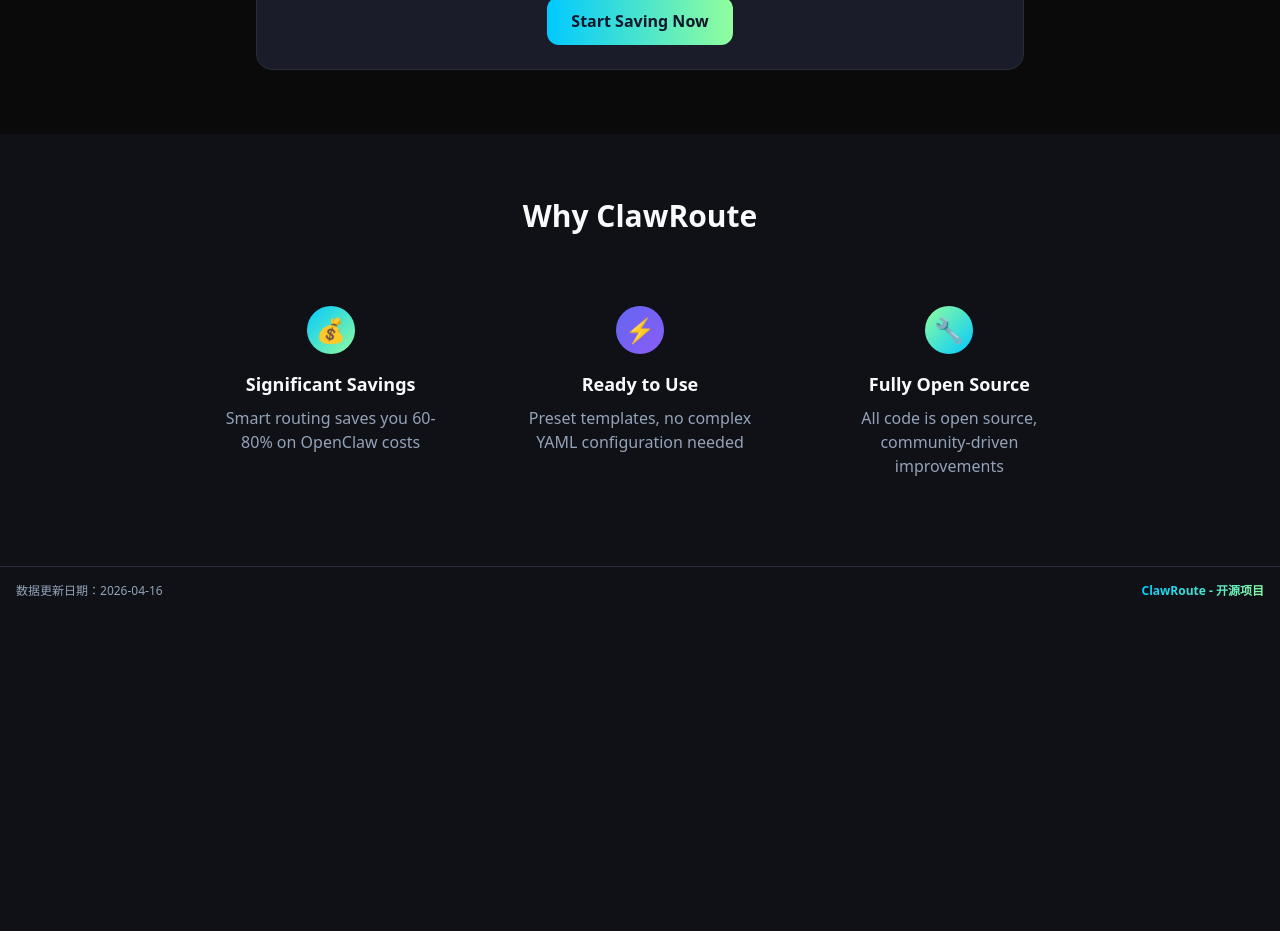
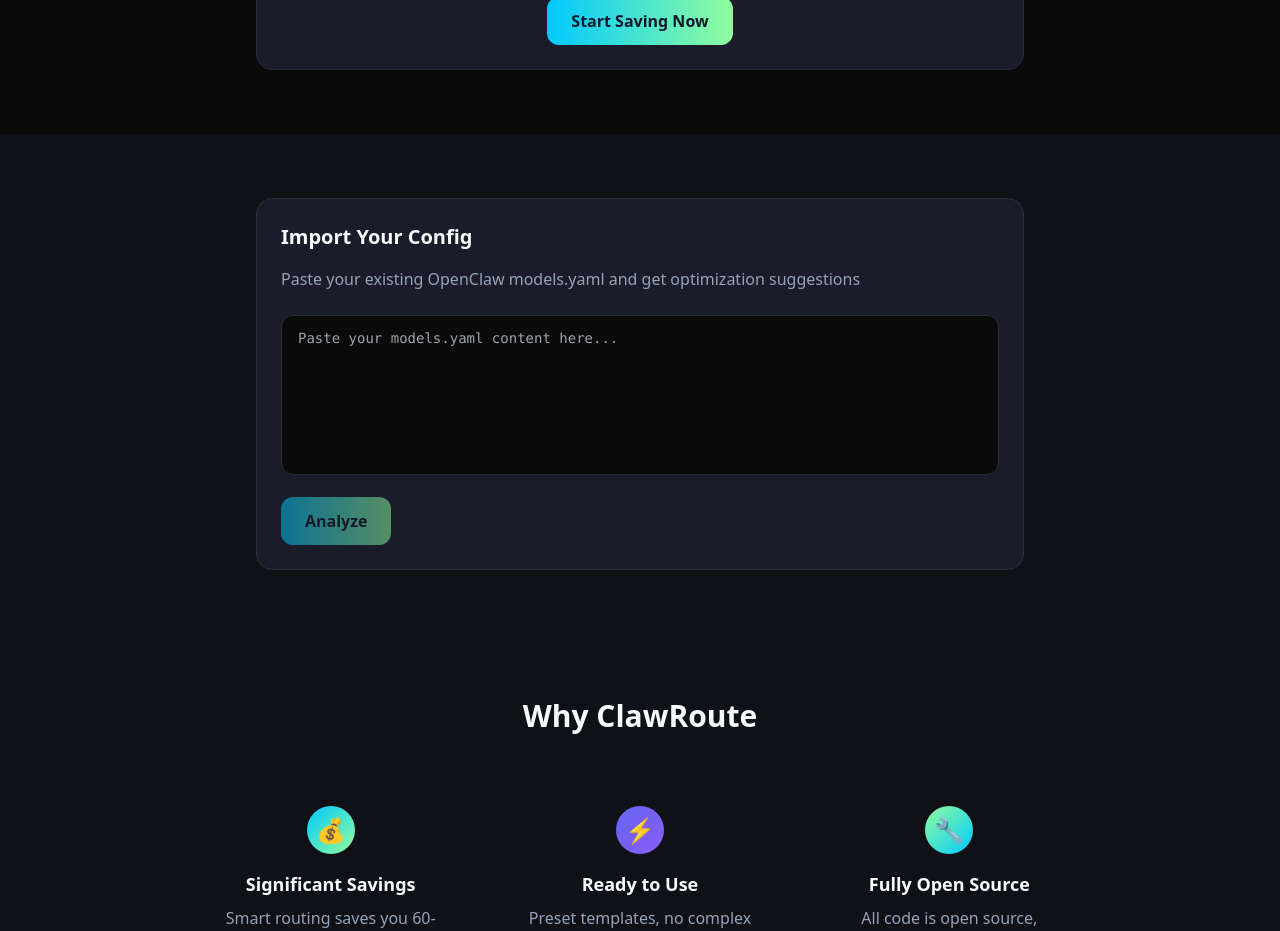
Before and after one commit to tancau/clawroute, a Next.js app: page /templates in a window 1280 px wide. Shown: the part 2460-3391 px from the top of the page. Before the commit the page ends 3075 px from the top, so only its background shows below. Built offline with nearby package versions, Linux system fonts and the light colour scheme.

Commit message:
feat: add config importer component
- Paste existing models.yaml for analysis
- Detects common configuration issues
- Provides optimization suggestions
- CTA to generate optimized config
- Full i18n support (en/zh)

```diff
--- a/app/[locale]/page.tsx
+++ b/app/[locale]/page.tsx
@@ -6,6 +6,7 @@
 import { TestimonialCard } from '@/components/TestimonialCard';
 import { CodeBlock } from '@/components/CodeBlock';
 import { CostCalculator } from '@/components/CostCalculator';
+import { ConfigImporter } from '@/components/ConfigImporter';
 
 export default function Home() {
   const t = useTranslations('home');
@@ -106,6 +107,13 @@
         </div>
       </section>
 
+      {/* Config Importer */}
+      <section className="px-4 py-16">
+        <div className="max-w-3xl mx-auto">
+          <ConfigImporter />
+        </div>
+      </section>
+
       {/* Features */}
       <section className="px-4 py-16">
         <div className="max-w-4xl mx-auto">
--- /dev/null
+++ b/components/ConfigImporter.tsx
@@ -0,0 +1,142 @@
+'use client';
+
+import { useState } from 'react';
+import { useTranslations } from 'next-intl';
+
+export function ConfigImporter() {
+  const t = useTranslations('importer');
+  const [yaml, setYaml] = useState('');
+  const [analyzing, setAnalyzing] = useState(false);
+  const [result, setResult] = useState<{
+    issues: string[];
+    suggestions: string[];
+  } | null>(null);
+
+  const analyze = async () => {
+    if (!yaml.trim()) return;
+
+    setAnalyzing(true);
+    setResult(null);
+
+    // Simple rule-based analysis (in production, this could call an AI)
+    const issues: string[] = [];
+    const suggestions: string[] = [];
+
+    // Check for missing provider configs
+    if (!yaml.includes('baseUrl') && yaml.includes('provider:')) {
+      issues.push(t('issues.missingBaseUrl'));
+      suggestions.push(t('suggestions.addBaseUrl'));
+    }
+
+    // Check for expensive models without conditions
+    if (yaml.includes('gpt-4') && !yaml.includes('condition:')) {
+      issues.push(t('issues.gpt4NoCondition'));
+      suggestions.push(t('suggestions.routeGpt4'));
+    }
+
+    // Check for missing free tier
+    if (!yaml.includes('free') && !yaml.includes('cost: 0')) {
+      issues.push(t('issues.noFreeTier'));
+      suggestions.push(t('suggestions.addFreeTier'));
+    }
+
+    // Check for default rule
+    if (!yaml.includes('default:') && !yaml.includes('- model:')) {
+      issues.push(t('issues.noDefault'));
+      suggestions.push(t('suggestions.addDefault'));
+    }
+
+    // Simulate analysis delay
+    await new Promise(resolve => setTimeout(resolve, 1000));
+
+    setResult({ issues, suggestions });
+    setAnalyzing(false);
+  };
+
+  return (
+    <div className="bg-[#1a1d29] rounded-2xl p-6 border border-[#2a2d3a]">
+      <h3 className="text-xl font-bold text-[#f8fafc] mb-4">{t('title')}</h3>
+      <p className="text-[#94a3b8] mb-6">{t('description')}</p>
+
+      <div className="mb-4">
+        <textarea
+          value={yaml}
+          onChange={(e) => setYaml(e.target.value)}
+          placeholder={t('placeholder')}
+          className="w-full h-40 px-4 py-3 bg-[#0a0a0a] border border-[#2a2d3a] rounded-xl text-[#f8fafc] font-mono text-sm focus:border-[#00c9ff] focus:outline-none resize-none"
+        />
+      </div>
+
+      <div className="flex gap-3">
+        <button
+          onClick={analyze}
+          disabled={!yaml.trim() || analyzing}
+          className="px-6 py-3 bg-gradient-to-r from-[#00c9ff] to-[#92fe9d] text-[#0f172a] font-semibold rounded-xl hover:opacity-90 transition-opacity disabled:opacity-50 disabled:cursor-not-allowed"
+        >
+          {analyzing ? t('analyzing') : t('analyze')}
+        </button>
+
+        {yaml && (
+          <button
+            onClick={() => {
+              setYaml('');
+              setResult(null);
+            }}
+            className="px-6 py-3 border border-[#2a2d3a] text-[#94a3b8] font-semibold rounded-xl hover:border-[#00c9ff]/50 transition-colors"
+          >
+            {t('clear')}
+          </button>
+        )}
+      </div>
+
+      {result && (
+        <div className="mt-6 space-y-4">
+          {result.issues.length > 0 ? (
+            <>
+              <div className="bg-[#0a0a0a] rounded-xl p-4">
+                <h4 className="font-semibold text-[#ff6b6b] mb-3 flex items-center gap-2">
+                  <span>⚠️</span> {t('foundIssues')}
+                </h4>
+                <ul className="space-y-2">
+                  {result.issues.map((issue, i) => (
+                    <li key={i} className="text-[#94a3b8] text-sm flex items-start gap-2">
+                      <span className="text-[#ff6b6b]">•</span>
+                      {issue}
+                    </li>
+                  ))}
+                </ul>
+              </div>
+
+              <div className="bg-[#0a0a0a] rounded-xl p-4">
+                <h4 className="font-semibold text-[#92fe9d] mb-3 flex items-center gap-2">
+                  <span>💡</span> {t('suggestions')}
+                </h4>
+                <ul className="space-y-2">
+                  {result.suggestions.map((suggestion, i) => (
+                    <li key={i} className="text-[#94a3b8] text-sm flex items-start gap-2">
+                      <span className="text-[#92fe9d]">•</span>
+                      {suggestion}
+                    </li>
+                  ))}
+                </ul>
+              </div>
+
+              <a
+                href="#scenes"
+                className="inline-flex items-center gap-2 px-6 py-3 bg-gradient-to-r from-[#00c9ff] to-[#92fe9d] text-[#0f172a] font-semibold rounded-xl hover:opacity-90 transition-opacity"
+              >
+                {t('generateOptimized')}
+              </a>
+            </>
+          ) : (
+            <div className="bg-[#0a0a0a] rounded-xl p-4 text-center">
+              <p className="text-[#92fe9d] flex items-center justify-center gap-2">
+                <span>✅</span> {t('noIssues')}
+              </p>
+            </div>
+          )}
+        </div>
+      )}
+    </div>
+  );
+}
--- a/messages/en.json
+++ b/messages/en.json
@@ -140,5 +140,29 @@
     "month": "month",
     "annualSavings": "Annual savings",
     "cta": "Start Saving Now"
+  },
+  "importer": {
+    "title": "Import Your Config",
+    "description": "Paste your existing OpenClaw models.yaml and get optimization suggestions",
+    "placeholder": "Paste your models.yaml content here...",
+    "analyze": "Analyze",
+    "analyzing": "Analyzing...",
+    "clear": "Clear",
+    "foundIssues": "Issues Found",
+    "suggestions": "Optimization Suggestions",
+    "generateOptimized": "Generate Optimized Config",
+    "noIssues": "Your config looks good! No issues found.",
+    "issues": {
+      "missingBaseUrl": "Missing baseUrl configuration for providers",
+      "gpt4NoCondition": "GPT-4 is used without routing conditions (expensive)",
+      "noFreeTier": "No free tier models configured",
+      "noDefault": "Missing default fallback model"
+    },
+    "suggestions": {
+      "addBaseUrl": "Add baseUrl for each provider to ensure proper routing",
+      "routeGpt4": "Route GPT-4 to complex tasks only, use cheaper models for simple requests",
+      "addFreeTier": "Add free models like Qwen3-Coder-Free for simple tasks",
+      "addDefault": "Add a default model as fallback for unmatched requests"
+    }
   }
 }
--- a/messages/zh.json
+++ b/messages/zh.json
@@ -164,5 +164,29 @@
     "month": "月",
     "annualSavings": "年度节省",
     "cta": "立即开始节省"
+  },
+  "importer": {
+    "title": "导入你的配置",
+    "description": "粘贴你现有的 OpenClaw models.yaml，获取优化建议",
+    "placeholder": "在这里粘贴你的 models.yaml 内容...",
+    "analyze": "分析",
+    "analyzing": "分析中...",
+    "clear": "清除",
+    "foundIssues": "发现的问题",
+    "suggestions": "优化建议",
+    "generateOptimized": "生成优化配置",
+    "noIssues": "你的配置看起来不错！没有发现问题。",
+    "issues": {
+      "missingBaseUrl": "提供商的 baseUrl 配置缺失",
+      "gpt4NoCondition": "GPT-4 没有路由条件（成本较高）",
+      "noFreeTier": "没有配置免费层模型",
+      "noDefault": "缺少默认回退模型"
+    },
+    "suggestions": {
+      "addBaseUrl": "为每个提供商添加 baseUrl 确保正确路由",
+      "routeGpt4": "只在复杂任务中使用 GPT-4，简单请求用更便宜的模型",
+      "addFreeTier": "为简单任务添加免费模型如 Qwen3-Coder-Free",
+      "addDefault": "添加默认模型作为未匹配请求的回退"
+    }
   }
 }
```
